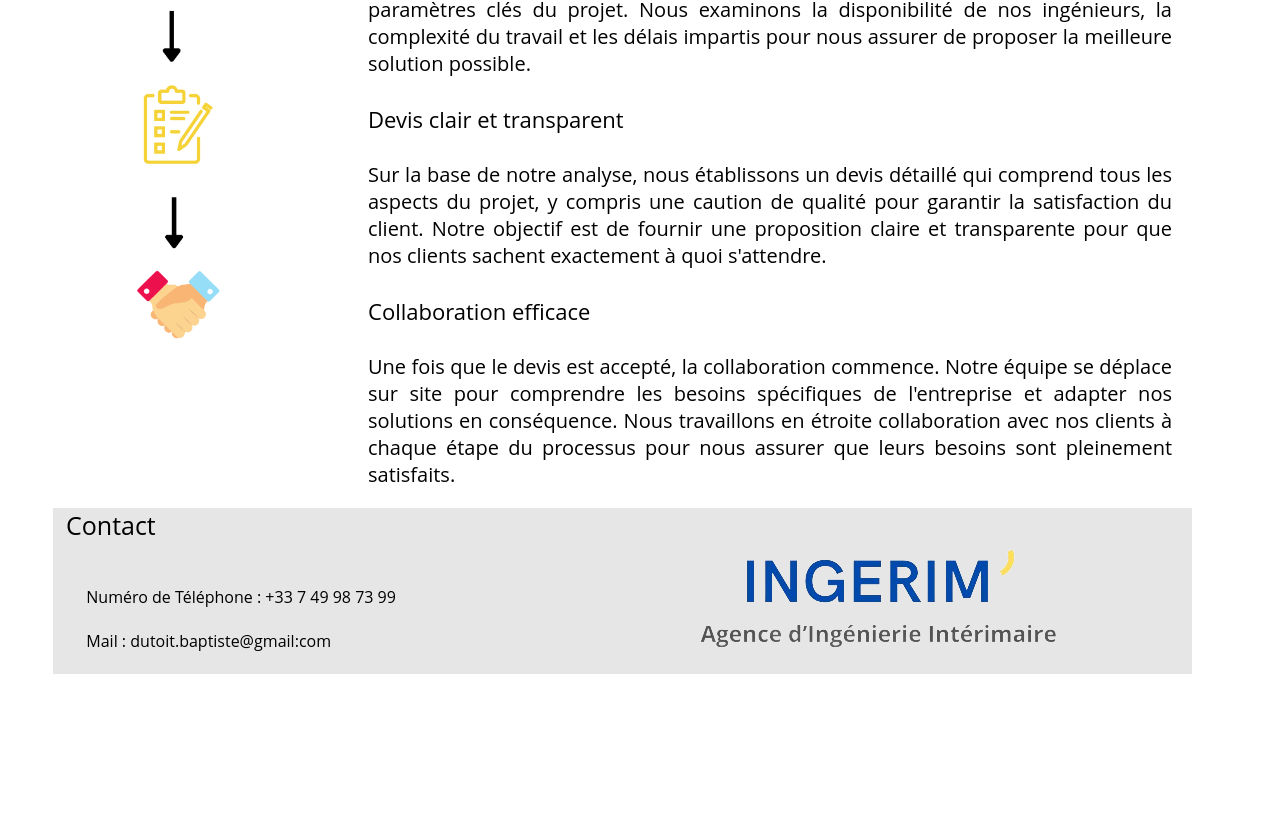
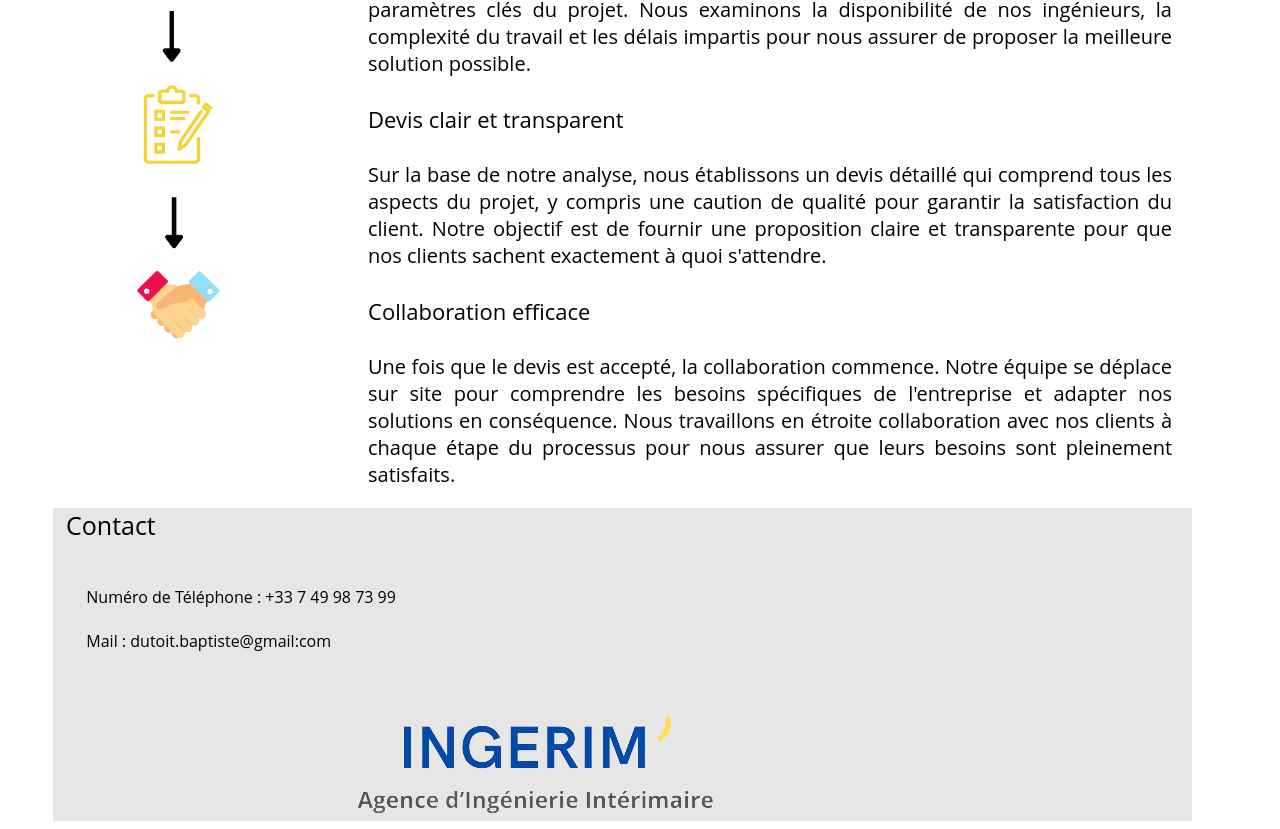
Before and after one commit to AgenceINGERIM/AgenceINGERIM.github.io, a plain HTML site: page index.html in a window 1280 px wide. Shown: the part 2138-2967 px from the top of the page. Before the commit the page ends 2820 px from the top, so only its background shows below. Drawn offline with Linux system fonts and the light colour scheme.

Commit message:
Update CSS.css

```diff
--- a/CSS.css
+++ b/CSS.css
@@ -1,7 +1,7 @@
 .page{
     box-sizing: border-box;
     width:auto;
-    min-width:1000px;
+    min-width:1100px;
 }
 .encadre{
     background-image: url('encadre.png');
@@ -72,9 +72,9 @@
     background-color:RGB(230,230,230);
     margin-left:45px;
     margin-right:80px;
-    display: flex;
+    box-sizing: border-box;
     width:auto;
-    min-width:1125px;
+    min-width:1100px;
 }
 
 .titreo a{
```
